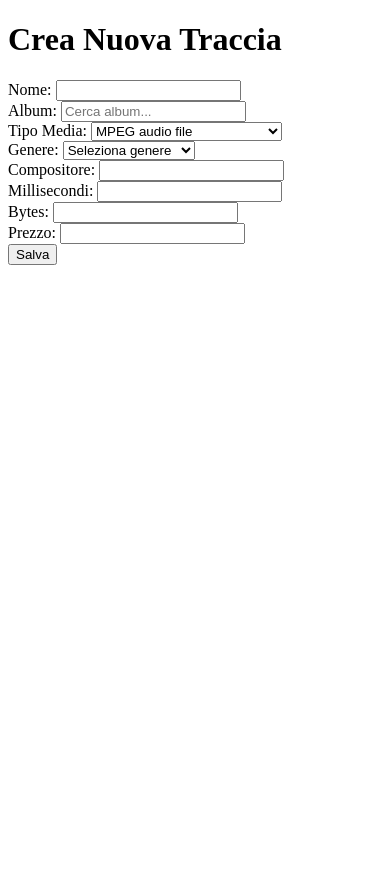
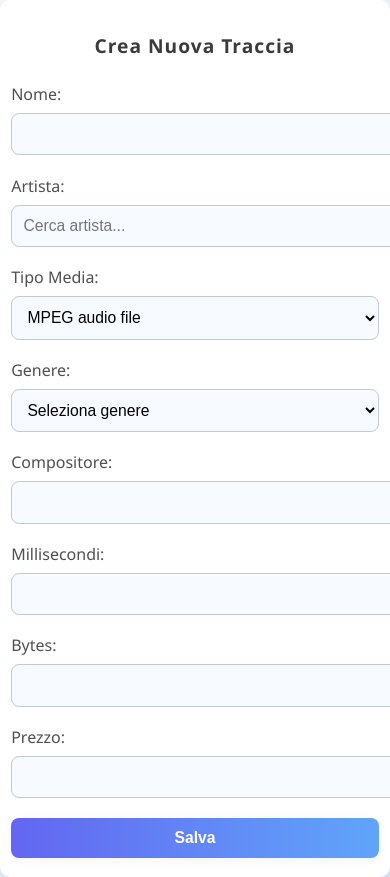
Before and after one commit to maaroufwail/flask-exercise, a Flask app: page /track/new in a window 390 px wide; the page is wider, and only the part inside the window is pictured. Before the commit the page ends 265 px from the top of that part, so only its background shows below. Run offline with Flask 3, Linux system fonts and the light colour scheme; data comes from the database, SQL or seed files in the repository; some libraries are stand-ins or nearby versions.

Commit message:
creazione dell' autocomplete per gli artisti, adesso dovrò fare in modod che mi compaiano gli album del artista selezionato

```diff
--- a/crudFunction.py
+++ b/crudFunction.py
@@ -113,6 +113,9 @@ def form_track_get_data():
         conn = get_db_connection()
         media_types = conn.execute("SELECT MediaTypeId, Name FROM media_types").fetchall()
         genres = conn.execute("SELECT GenreId, Name FROM genres").fetchall()
-        return {"success": True, "media_types":media_types, "genres":genres}
+        artists=get_artists().get("data")
+        conn.close()
+
+        return {"success": True, "media_types":media_types, "genres":genres, "artists":artists}
     except Exception as e:
         return {"success": False, "message": f"Errore durante il recupero dei generi e media types per il form delle track: {str(e)}"}
--- a/simpleRoute.py
+++ b/simpleRoute.py
@@ -154,7 +154,7 @@ def new_track():
         bytes_val = request.form.get('bytes')
         unit_price = request.form.get('unit_price')
         insert_track(track_name, album_id, media_type_id, genre_id, composer, milliseconds, bytes_val, unit_price)
-        return redirect(url_for('new_track'))
+        return redirect(url_for('list_users'))
 
     # GET: recupera le opzioni per i select
     # Per l’autocomplete, la query per gli album viene effettuata tramite un’altra route
@@ -163,8 +163,10 @@ def new_track():
         return render_template("error.html", message=form_data["message"])
     media_types = form_data["media_types"]
     genres = form_data["genres"]
+    artists = form_data["artists"]
+    artists= [{'label': artist['name'], 'value': artist['ArtistId']} for artist in artists]
 
-    return render_template("insertTrack.html",media_types=media_types, genres=genres)
+    return render_template("insertTrack.html",media_types=media_types, genres=genres, artists=artists)
 
 @app.route('/search_albums')
 def search_albums():
--- a/templates/insertTrack.html
+++ b/templates/insertTrack.html
@@ -3,24 +3,127 @@
 <head>
   <meta charset="UTF-8">
   <title>Crea Nuova Traccia</title>
-    <!-- Inclusione dei file CSS e JS di jQuery UI per l'autocomplete -->
+  <!-- Includo jQuery UI per l'autocomplete -->
   <link rel="stylesheet" href="https://code.jquery.com/ui/1.12.1/themes/base/jquery-ui.css">
+  <style>
+    body {
+      font-family: 'Segoe UI', Arial, sans-serif;
+      margin: 0;
+      padding: 0;
+      min-height: 100vh;
+      background: linear-gradient(135deg, #f8fafc 0%, #e0e7ff 100%);
+      display: flex;
+      justify-content: center;
+      align-items: center;
+    }
+
+    .container {
+      background: #fff;
+      padding: 2.5rem 2rem;
+      border-radius: 16px;
+      box-shadow: 0 8px 32px rgba(60, 72, 88, 0.15);
+      width: 100%;
+      max-width: 400px;
+    }
+
+    h1 {
+      text-align: center;
+      color: #3b3b3b;
+      margin-bottom: 1.5rem;
+      font-size: 1.7rem;
+      letter-spacing: 1px;
+    }
+
+    label {
+      display: block;
+      margin-bottom: 0.5rem;
+      color: #4f4f4f;
+      font-weight: 500;
+    }
+
+    /* Applico lo stile agli input text, select e input number per avere una grafica coerente */
+    input[type="text"],
+    select,
+    input[type="number"] {
+      width: 100%;
+      padding: 0.75rem 0.25rem;
+      margin-bottom: 1.2rem;
+      border: 1.5px solid #bfc9d9;
+      border-radius: 8px;
+      font-size: 1rem;
+      transition: border-color 0.2s, box-shadow 0.2s;
+      background: #f7faff;
+    }
+
+    input[type="text"]:focus,
+    select:focus,
+    input[type="number"]:focus {
+      border-color: #6366f1;
+      outline: none;
+      box-shadow: 0 0 0 2px #a5b4fc55;
+      background: #fff;
+    }
+
+    button[type="submit"] {
+      background: linear-gradient(90deg, #6366f1 0%, #60a5fa 100%);
+      color: #fff;
+      padding: 0.85rem;
+      border: none;
+      border-radius: 8px;
+      font-size: 1.1rem;
+      font-weight: 600;
+      cursor: pointer;
+      width: 100%;
+      transition: background 0.2s, transform 0.1s;
+      box-shadow: 0 2px 8px rgba(99, 102, 241, 0.08);
+    }
+
+    button[type="submit"]:hover {
+      background: linear-gradient(90deg, #4f46e5 0%, #2563eb 100%);
+      transform: translateY(-2px) scale(1.01);
+    }
+
+    @media (max-width: 600px) {
+      .container {
+        padding: 1.2rem 0.7rem;
+        border-radius: 10px;
+      }
+      h1 {
+        font-size: 1.2rem;
+      }
+      input[type="text"],
+      select,
+      input[type="number"],
+      button[type="submit"] {
+        font-size: 0.98rem;
+        padding: 0.7rem;
+      }
+    }
+  </style>
   <script src="https://code.jquery.com/jquery-3.6.0.min.js"></script>
   <script src="https://code.jquery.com/ui/1.12.1/jquery-ui.js"></script>
   <script>
+    // La variabile "artists" viene passata dal backend Flask e convertita in JSON
+    // Assicurati che il backend fornisca un array di oggetti formattati come:
+    // [{ "label": "Artista 1", "value": 1 }, { "label": "Artista 2", "value": 2 }, …]
+    var artists = {{ artists | tojson }};
+
     $(function() {
-          $("#album").autocomplete({
-              source: "/search_albums", // Endpoint per cercare nomi degli album
+      $("#artist").autocomplete({
+        source: artists,
         minLength: 2,
         select: function(event, ui) {
-                  // Quando viene selezionato un album, memorizza l'albumId nel campo nascosto
-                  $("#album_id").val(ui.item.value);
+          // Imposto il valore visibile e quello nascosto usando i valori passati dall'oggetto
+          $("#artist").val(ui.item.label);
+          $("#artist_id").val(ui.item.value);
+          return false;
         }
       });
     });
   </script>
 </head>
 <body>
+  <div class="container">
     <h1>Crea Nuova Traccia</h1>
     <form method="post">
       <div>
@@ -29,11 +132,10 @@
       </div>
 
       <div>
-         <label for="album">Album:</label>
-         <!-- Campo di testo per l'autocomplete; il nome visibile dell'album verrà cercato -->
-         <input type="text" id="album" name="album" placeholder="Cerca album..." required>
-         <!-- Campo nascosto che memorizza l'ID dell'album selezionato -->
-         <input type="hidden" id="album_id" name="album_id">
+        <label for="artist">Artista:</label>
+        <input type="text" id="artist" name="artist" placeholder="Cerca artista..." autocomplete="off" required>
+        <!-- Campo nascosto per memorizzare l'ID dell'artista selezionato -->
+        <input type="hidden" id="artist_id" name="artist_id">
       </div>
 
       <div>
@@ -47,7 +149,7 @@
 
       <div>
         <label for="genre_id">Genere:</label>
-         <select id="genre_id" name="genre_id">
+        <select id="genre_id" name="genre_id" required>
           <option value="">Seleziona genere</option>
           {% for g in genres %}
             <option value="{{ g['GenreId'] }}">{{ g['Name'] }}</option>
@@ -57,7 +159,7 @@
 
       <div>
         <label for="composer">Compositore:</label>
-         <input type="text" id="composer" name="composer">
+        <input type="text" id="composer" name="composer" required>
       </div>
 
       <div>
@@ -67,7 +169,7 @@
 
       <div>
         <label for="bytes">Bytes:</label>
-         <input type="number" id="bytes" name="bytes">
+        <input type="number" id="bytes" name="bytes" required>
       </div>
 
       <div>
@@ -79,5 +181,6 @@
         <button type="submit">Salva</button>
       </div>
     </form>
+  </div>
 </body>
 </html>
```
Lines whose indentation alone changed are shown as unchanged.
